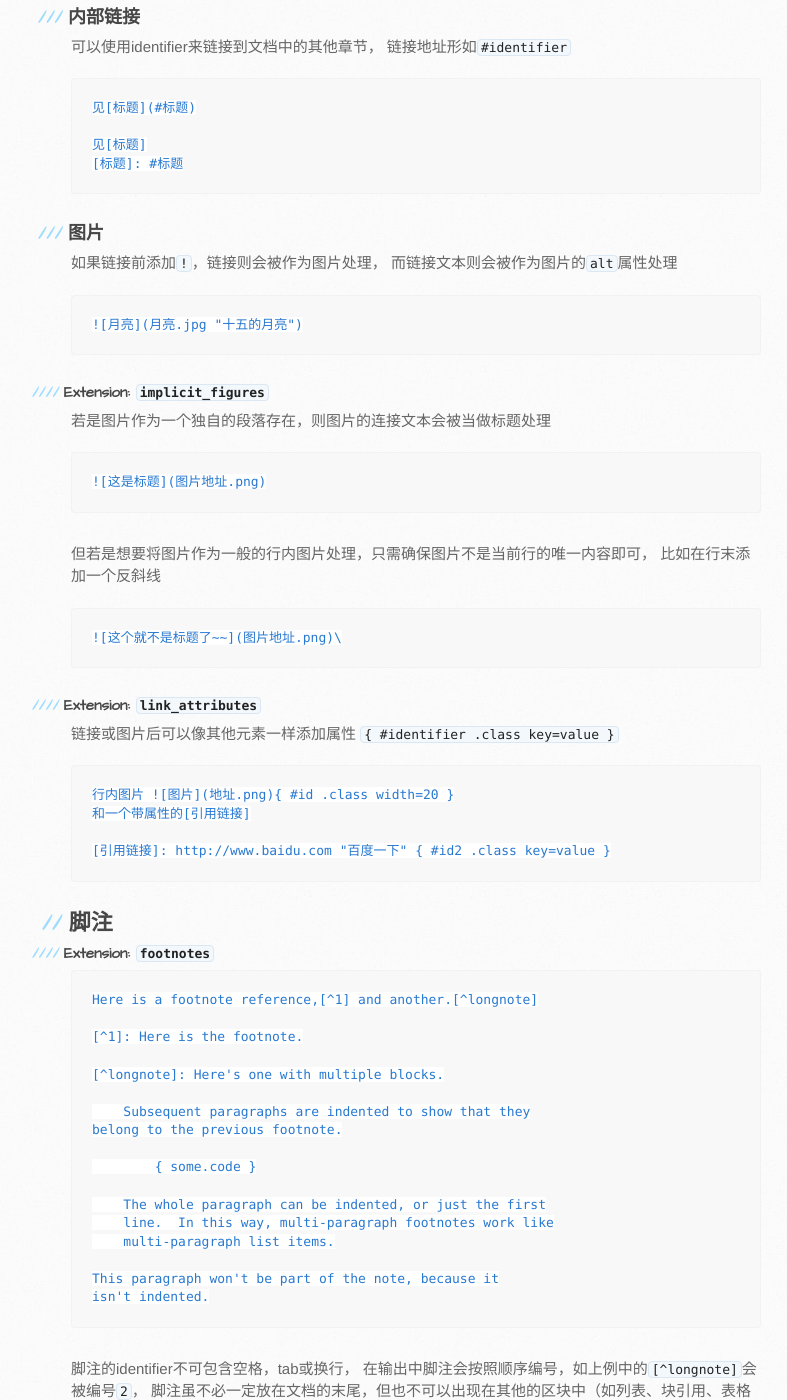
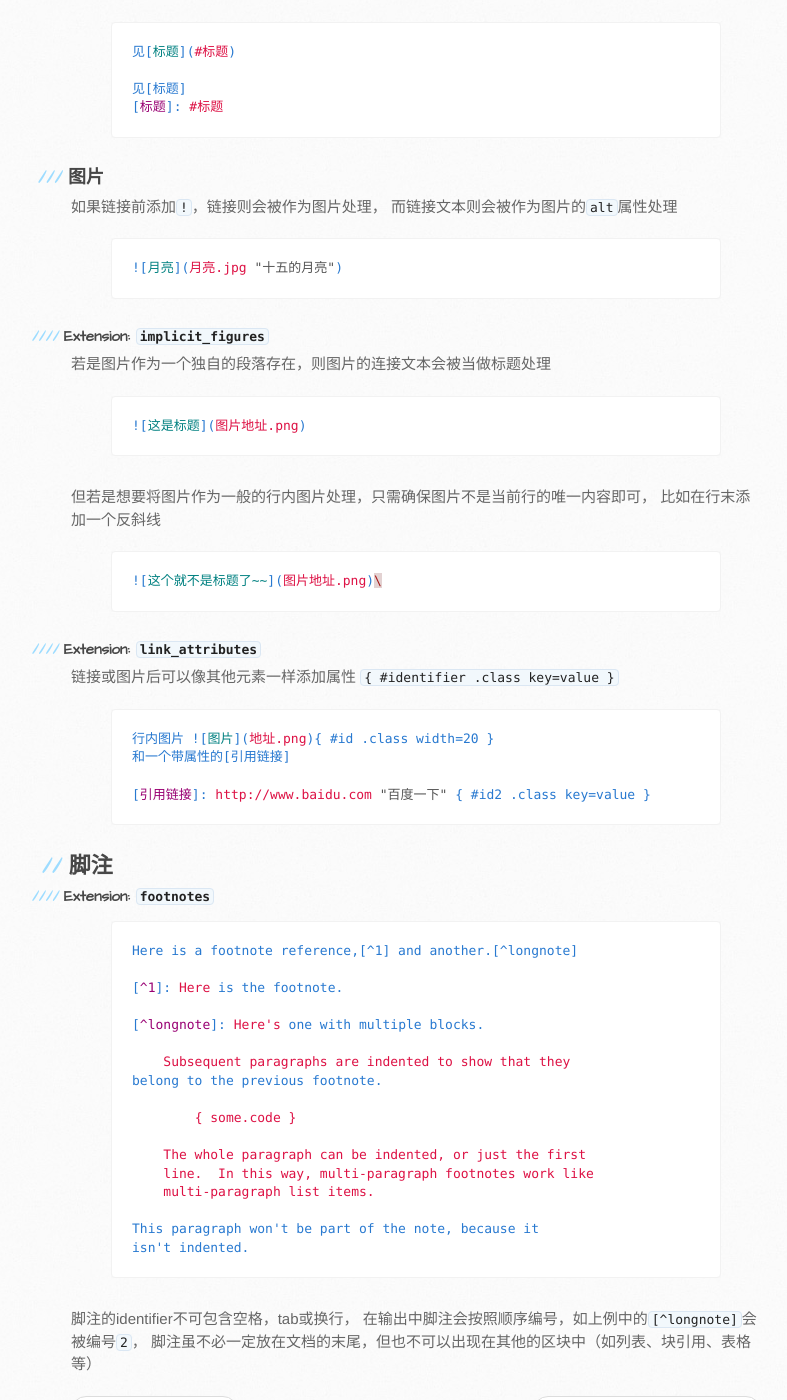
Before and after one commit to baiyangcao/baiyangcao.github.io, a Jekyll site: the page built from _posts/2016-10-16-pandoc-markdown.md, in a window 1280 px wide and 1400 px high, scrolled down 13431 px. Shown: the whole window, without its empty margins (99-886 px from the left). Built offline with Jekyll 4.4.1, drawn with Linux system fonts in a browser that asks for light colours; nearby versions of some CDN libraries; library files that are not in the unit come from our copies; some of the changed text lies outside the part shown.

Commit message:
修复 pandoc MarkDown 代码样式问题

````diff
--- a/_posts/2016-10-16-pandoc-markdown.md
+++ b/_posts/2016-10-16-pandoc-markdown.md
@@ -24,35 +24,41 @@ Pandoc所支持的语法各种对标准Markdown语法的扩展可以通过在格
 段落是指一个或多个空行之后的多行文本，文本中的换行都被视作空格，
 如若要输出换行，则应在行末添加两个或多个空格
 
-> **注：** 段落之后也应加一个空行，以区分段落和其他部分，如：列表
->
-> 如下Markdown语法
-> ```
-> 这是一个段落
->  - 列表项1
->  - 列表项2
-> ```
-> 翻译成HTML如下：
-> ```
-> 这是一个段落  - 列表项1  - 列表项2
-> ```
->
-> 若要正确的显示列表应在段落后添加一个空行，如下：
-> ```
-> 这是一个段落
->
->  - 列表项1
->  - 列表项2
-> ```
+<blockquote>
+**注：** 段落之后也应加一个空行，以区分段落和其他部分，如：列表
+
+如下Markdown语法
+
+{% highlight Markdown %}
+这是一个段落
+ - 列表项1
+ - 列表项2
+{% endhighlight %}
+
+翻译成HTML如下：
+
+{% highlight Markdown %}
+这是一个段落  - 列表项1  - 列表项2
+{% endhighlight %}
+
+若要正确的显示列表应在段落后添加一个空行，如下：
+
+{% highlight Markdown %}
+这是一个段落
+
+ - 列表项1
+ - 列表项2
+{% endhighlight %}
+</blockquote>
 
 #### Extension: `escaped_line_breaks`
 
 也可以通过在行末添加一个反斜线`\`来换行，如：
 
-```
+{% highlight Markdown %}
 这是第一行\
 这是第二行
-```
+{% endhighlight %}
 
 > **注：** 这是在表格单元格中添加换行的唯一形式
 
@@ -65,13 +71,13 @@ Pandoc中支持两种标题语法：Setext和ATX
 setext风格标题是一行文本下跟一行`=`符号（表示一级标题）和`-`符号（表示二级标题），
 文本中可以包含如*斜体*、**加粗**等行内格式
 
-```
+{% highlight Markdown %}
 一级标题
 =======
 
 二级标题
 -------
-```
+{% endhighlight %}
 
 ### ATX风格语法
 
@@ -86,9 +92,9 @@ ATX风格标题就是我们通常所用的Markdown标题语法，在行首添加
 
 可以通过在标题行末添加如下形式的标识符来为标题添加属性：
 
-```
+{% highlight Markdown %}
 {#identifier .class .class key=value key=value}
-```
+{% endhighlight %}
 
 `identifier`会被编译成html文档中的`id`属性，
 `class`会被合并成html文档中的`class`属性
@@ -118,24 +124,24 @@ Pandoc默认每个标题都定义了引用链接，故对于标题`# 标题1`，
 块引用是指一个或多个段落或其他块元素（如列表或标题），每一行以一个`>`符号和一个可选的空格开头
 （`>`符号并不需要在行首，但是不可缩进超过三个空格）
 
-```
+{% highlight Markdown %}
 > 块引用
 > 段落
 >
 > 1. 列表1
 > 2. 列表2
-```
+{% endhighlight %}
 
 块引用并不是每一行都需要以`> `符号开头，只需在每一个区域的首行添加`> `即可，
 如下文本和上述的文本有相同的效果
 
-```
+{% highlight Markdown %}
 > 块引用
 段落
 
 > 1. 列表1
 2. 列表2
-```
+{% endhighlight %}
 
 > **注**
 >
@@ -155,7 +161,7 @@ Pandoc默认每个标题都定义了引用链接，故对于标题`# 标题1`，
 由四个空格或一个tab缩进的文本取做代码块，区块中的特殊字符、空格和换行都会被保留，
 而缩进的空格和tab会在输出中移除，但在代码块中的空行不必缩进
 
-```
+{% highlight Markdown %}
     using System;
 
     public class Program
@@ -165,7 +171,7 @@ Pandoc默认每个标题都定义了引用链接，故对于标题`# 标题1`，
             Console.Write('Hello World!');
         }
     }
-```
+{% endhighlight %}
 
 ### 围栏式代码块
 
@@ -175,11 +181,13 @@ Pandoc默认每个标题都定义了引用链接，故对于标题`# 标题1`，
 代码块以三个或三个以上的`~`符号行开始，以等于或多于开始行`~`个数符号行结束，
 若是代码块中含有`~`，只需使开始行和结束行中的`~`符号个数多于代码块中的即可
 
+{% highlight Markdown %}
     ~~~~~
     ~~~~
     code here
     ~~~~
     ~~~~~~
+{% endhighlight %}
 
 #### Extension: `backtick_code_blocks`
 
@@ -189,6 +197,7 @@ Pandoc默认每个标题都定义了引用链接，故对于标题`# 标题1`，
 
 与标题标识符相同，在波浪线或反引号代码块的首行添加属性即可，如下：
 
+{% highlight Markdown %}
     ~~~ { #id .cs .numberLines }
     using System;
 
@@ -200,11 +209,13 @@ Pandoc默认每个标题都定义了引用链接，故对于标题`# 标题1`，
         }
     }
     ~~~~~~~~~~~~~~~~~~~~~~~~~~~~~~~~
+{% endhighlight %}
 
 如上代码中添加的`cs`类可以用于代码HTML和LaTex输出的代码高亮，
 pandoc所支持高亮的语言可以通过在命令行中输入`pandoc --version`查看，
 除了上述方式设置代码块的高亮语言，也可通过如下方式设置
 
+{% highlight Markdown %}
     ```cs
     using System;
 
@@ -216,6 +227,7 @@ pandoc所支持高亮的语言可以通过在命令行中输入`pandoc --version
         }
     }
     ```
+{% endhighlight %}
 
 ## 行文本块
 
@@ -224,13 +236,13 @@ pandoc所支持高亮的语言可以通过在命令行中输入`pandoc --version
 行文本块是指一系列由`|`和一个空格开头的行，在输出中可以保留空格和换行，
 不会像段落那样将换行符转换成空格，可用于诗文和地址的排版
 
-```
+{% highlight Markdown %}
 | 咏梅
 | 啊！梅花
 |   红
 |
 |       霜
-```
+{% endhighlight %}
 
 ## 列表
 
@@ -238,29 +250,29 @@ pandoc所支持高亮的语言可以通过在命令行中输入`pandoc --version
 
 列表项以星号`*`、加号`+`或减号`-`开头，如下：
 
-```
+{% highlight Markdown %}
  * 列表项1
  * 列表项2
  * 列表项3
-```
+{% endhighlight %}
 
 这样输出的列表是“紧凑”型的列表，若是要输出“宽松”型列表，
 可在列表项之间添加空行即可
 
-```
+{% highlight Markdown %}
  * 列表项1
 
  * 列表项2
 
  * 列表项3
-```
+{% endhighlight %}
 
 `四空格原则`
 
 一个列表项里可以包含多个段落或其他块级别内容，
 但是其次的段落都应该以一个空行和四个空格缩进开始
 
-```
+{% highlight Markdown %}
   * 列表项1 第一段落
 
     列表项1 第二段落
@@ -268,26 +280,26 @@ pandoc所支持高亮的语言可以通过在命令行中输入`pandoc --version
   * 列表项2 第一段落
 
         { code }
-```
+{% endhighlight %}
 
 列表中可以嵌套列表，每一层嵌套列表都需要添加四个空格或一个tab缩进，
 并且每一层应该使用不同的起始符
 
-```
+{% highlight Markdown %}
  * 1.1
      + 1.1.1
         - 1.1.1.1
         - 1.1.1.2
      + 1.1.2
  * 1.2
-```
+{% endhighlight %}
 
 ### 有序列表
 
 有序列表项以数字、一个点`.`和一个空格开头，
 并且取第一个列表项数字为基准，依次向下排，故下面两个列表是一样的
 
-```
+{% highlight Markdown %}
 **列表1**
 
  1. 一
@@ -302,7 +314,7 @@ pandoc所支持高亮的语言可以通过在命令行中输入`pandoc --version
  5. 二
  9. 三
 
-```
+{% endhighlight %}
 
 #### Extension: `fancy_lists`
 
@@ -313,28 +325,28 @@ Pandoc中还支持大小写字母、罗马数字，或用括号、右括号标
 
 `fancy_lists`扩展还支持使用`#`来代替数字
 
-```
+{% highlight Markdown %}
  #. 列表项1
  #. 列表项2
-```
+{% endhighlight %}
 
 #### Extension: `startnum`
 
 Pandoc支持自定义的列表起始数字，而且会在每次使用不同的列表标识便重新开始一个新列表，
 如下会创建三个列表
 
-```
+{% highlight Markdown %}
  (3) 列表1项1
  (7) 列表1项2
   1. 列表2项1
   *  列表2项1
-```
+{% endhighlight %}
 
 ### 定义列表
 
 #### Extension: `definition_lists`
 
-```
+{% highlight Markdown %}
 名词1
 
 :    解释1
@@ -343,7 +355,7 @@ Pandoc支持自定义的列表起始数字，而且会在每次使用不同的
     名词
 
 :   解释2
-```
+{% endhighlight %}
 
 定义列表形式如上，术语独占一行，其后可以跟一个空行，然后是一个或多个定义，
 每一个定义以`:`和`~`开头，可以缩进一到两个空格
@@ -358,7 +370,7 @@ Pandoc支持自定义的列表起始数字，而且会在每次使用不同的
 特殊的列表标识符`@`用于连续编号列表，整个文档中的`@`符号从`1`开始编号，
 依次类推，如下的前三个`@`会分别替换为`1`, `2`, `3`
 
-```
+{% highlight Markdown %}
 (@)  My first example will be numbered (1).
 (@)  My second example will be numbered (2).
 
@@ -370,7 +382,7 @@ Explanation of examples.
 (@good)  This is a good example.
 
 As (@good) illustrates, ...
-```
+{% endhighlight %}
 
 `@`后可以加上一个字符串来表示一个标签，用于在其他地方引用这个序号，
 如上例中的`@good`会被`4`来替换
@@ -382,18 +394,18 @@ As (@good) illustrates, ...
 
 ## 截断列表
 
-```
+{% highlight Markdown %}
  1. 列表1项1
  2. 列表1项2
 
  1. 列表2项1
  2. 列表2项2
-```
+{% endhighlight %}
 
 如上想要输出两个列表，却会输出一个有四项的列表，
 要想“截断”列表1，则可在两个列表之间插入一行没有缩进的行，如HTML注释
 
-```
+{% highlight Markdown %}
  1. 列表1项1
  2. 列表1项2
 
@@ -401,7 +413,7 @@ As (@good) illustrates, ...
 
  1. 列表2项1
  2. 列表2项2
-```
+{% endhighlight %}
 
 ## 水平线
 
@@ -419,7 +431,7 @@ Pandoc中支持`simple_tables`, `multiline_tables`, `grid_tables`和`pipe_tables
 
 简单的表格形如下
 
-```
+{% highlight Markdown %}
   Right     Left     Center     Default
 -------     ------ ----------   -------
      12     12        12            12
@@ -427,7 +439,7 @@ Pandoc中支持`simple_tables`, `multiline_tables`, `grid_tables`和`pipe_tables
       1     1          1             1
 
 Table:  简单表格实例
-```
+{% endhighlight %}
 
 列首行和表格中的每一行都应独占一行，
 列对齐方式由列头和其下虚线行的相对位置决定：
@@ -447,7 +459,7 @@ Table:  简单表格实例
 跨行表格允许列首行和表格中的行可以分多行撰写，但是不支持单元格的跨行和跨列，
 跨行表格必须以一行虚线行开始，以一行虚线行和一个空行结束，行与行之间应有一个空行
 
-```
+{% highlight Markdown %}
 -------------------------------------------------------------
  Centered   Default           Right Left
   Header    Aligned         Aligned Aligned
@@ -462,7 +474,7 @@ Table:  简单表格实例
 
 Table: 这个是标题
 也能跨行的啦~~
-```
+{% endhighlight %}
 
 跨行表格的列首行也可以被忽略，
 也可以只包含一行，但是这一行后必须跟着一个空行
@@ -473,7 +485,7 @@ Table: 这个是标题
 网格表格中的单元格可以包含任意区块（段落、代码块、列表等），
 但对其方式和单元格的跨行跨列都是不支持滴~
 
-```
+{% highlight Markdown %}
 : 网格表格样例
 
 +---------------+---------------+--------------------+
@@ -485,11 +497,11 @@ Table: 这个是标题
 | Oranges       | $2.10         | - cures scurvy     |
 |               |               | - tasty            |
 +---------------+---------------+--------------------+
-```
+{% endhighlight %}
 
 #### Extension: `pipe_tables`
 
-```
+{% highlight Markdown %}
 | Right | Left | Default | Center |
 |------:|:-----|---------|:------:|
 |   12  |  12  |    12   |    12  |
@@ -497,7 +509,7 @@ Table: 这个是标题
 |    1  |    1 |     1   |     1  |
 
   : `pipe_tables`表格样例
-```
+{% endhighlight %}
 
 `pipe_tables`每一列之间用竖线`|`隔开，列首行和其余行之间用虚线行隔开，
 虚线行中用冒号`:`来决定列的对其方式，
@@ -505,13 +517,13 @@ Table: 这个是标题
 但是`pipe_tables`的列首行不能忽略，要是想要生成没有列首的表格，
 只要在列首行的单元格置空便可
 
-```
+{% highlight Markdown %}
  |
 -----|-----:
 苹果|2.05
 梨 |1.37
 橘子 |3.09
-```
+{% endhighlight %}
 
 > **注：** `pipe_tables`中的单元格不可包含如段落、列表等区块元素
 
@@ -522,9 +534,9 @@ Table: 这个是标题
 除了在代码块和行内代码中，反斜线后的任何字符和空格都会按照字面输出，
 Markdown语法中能被转义的字符如下
 
-```
+{% highlight Markdown %}
 \`*_{}[]()>#+-.!
-```
+{% endhighlight %}
 
 ## 行内格式
 
@@ -533,16 +545,16 @@ Markdown语法中能被转义的字符如下
 用一对`*`或`_`包裹起来的文本会被输出为斜体，
 而用一对`**`或`__`包裹起来的文本会被输出为加粗
 
-```
+{% highlight Markdown %}
 强调文本：这里是*斜体*,这里是**加粗**
-```
+{% endhighlight %}
 
 若是`*`或`_`符号前后有空格，或用`\`转义，
 则不会输出为斜体或加粗
 
-```
+{% highlight Markdown %}
 这里 * 不会被翻译成斜体 *, 而且 \*这里也不会\*.
-```
+{% endhighlight %}
 
 #### Extension: `intraword_underscores`
 
@@ -555,9 +567,9 @@ Markdown语法中能被转义的字符如下
 
 一对`~~`所包裹的文本会添加一条删除线
 
-```
+{% highlight Markdown %}
 ~~这个文本被删除了~~
-```
+{% endhighlight %}
 
 ### 上标和下标
 
@@ -566,11 +578,11 @@ Markdown语法中能被转义的字符如下
 上标可以通过一对`^`标识，而下标可以通过一对`~`标识，
 若上下标中包含空格，可以通过`\`转义空格
 
-```
+{% highlight Markdown %}
 H~2~O
 2^10^ = 1024
 P~a\ cat~
-```
+{% endhighlight %}
 
 ### 行内代码块
 
@@ -578,19 +590,19 @@ P~a\ cat~
 而行内代码块中含有反引号`` ` ``，可以用双反引号包裹代码块，
 但是行内代码块中的转义符`\`没有转义的作用
 
-```
+{% highlight Markdown %}
 这是一个`行内代码块`
 这是一个行内代码块的反引号`` ` ``
 这是一个行内代码块的反斜线`\`
-```
+{% endhighlight %}
 
 #### Extension: `inline_code_attributes`
 
 与[代码块](#extension-fenced_code_attributes)一样，行内代码块后写可以添加属性，形式如下：
 
-```
+{% highlight Markdown %}
 `行内代码块`{ #identifier .class key=value }
-```
+{% endhighlight %}
 
 ## HTML代码
 
@@ -608,26 +620,26 @@ P~a\ cat~
 
 如果用尖括号包裹一个URL或email地址，就会输出一个链接：
 
-```
+{% highlight Markdown %}
 <http://google.com>
 <sam@green.eggs.ham>
-```
+{% endhighlight %}
 
 ### 行内链接
 
 行内链接文本由方括号`[]`包裹，其后跟URL链接用圆括号`()`包裹，
 圆括号内的URL后可以用双引号`"`包裹一串字符串作为链接标题，
 
-```
+{% highlight Markdown %}
 这是 [行内链接](链接地址), 并且这是 [一个
 带有标题的行内链接](http://fsf.org "链接标题，鼠标悬停时显示")
-```
+{% endhighlight %}
 
 Email的链接地址应该跟在`mailto`后面
 
-```
+{% highlight Markdown %}
 [给我邮件哦~~](mailto:sam@green.eggs.ham)
-```
+{% endhighlight %}
 
 ### 引用链接
 
@@ -636,31 +648,31 @@ Email的链接地址应该跟在`mailto`后面
 \
 链接由方括号`[]`包裹的连接文本和由方括号`[]`包裹的连接标签组成
 
-```
+{% highlight Markdown %}
 [链接文本1][Label1]
 [链接文本2][Label2]
-```
+{% endhighlight %}
 
 链接定义由方括号`[]`包裹的链接标签、冒号、空格和
 链接地址（可以用尖括号`<>`包裹）组成，
 其后还可以跟空格+链接标题，由单引号`'`, `"`或圆括号`()`包裹
 
-```
+{% highlight Markdown %}
 [Label1]: http://www.baidu.com "百度一下"
 [Label2]: http://www.google.com
     "谷歌一下"
-```
+{% endhighlight %}
 
 > **注：** 链接标签不区分大小写
 
 **隐式引用连接**链接中的连接标签部分为空，
 而链接定义中的链接标签由链接文本替换
 
-```
+{% highlight Markdown %}
 详情见[官方网站][]
 
 [官方网站]: http://guanfangwangzhan.com
-```
+{% endhighlight %}
 
 #### Extension: `shortcut_reference_links`
 
@@ -671,54 +683,54 @@ Email的链接地址应该跟在`mailto`后面
 可以使用identifier来链接到文档中的其他章节，
 链接地址形如`#identifier`
 
-```
+{% highlight Markdown %}
 见[标题](#标题)
 
 见[标题]
 [标题]: #标题
-```
+{% endhighlight %}
 
 ### 图片
 
 如果链接前添加`!`，链接则会被作为图片处理，
 而链接文本则会被作为图片的`alt`属性处理
 
-```
+{% highlight Markdown %}
 ![月亮](月亮.jpg "十五的月亮")
-```
+{% endhighlight %}
 
 #### Extension: `implicit_figures`
 
 若是图片作为一个独自的段落存在，则图片的连接文本会被当做标题处理
 
-```
+{% highlight Markdown %}
 ![这是标题](图片地址.png)
-```
+{% endhighlight %}
 
 但若是想要将图片作为一般的行内图片处理，只需确保图片不是当前行的唯一内容即可，
 比如在行末添加一个反斜线
 
-```
+{% highlight Markdown %}
 ![这个就不是标题了~~](图片地址.png)\
-```
+{% endhighlight %}
 
 #### Extension: `link_attributes`
 
 链接或图片后可以像其他元素一样添加属性
 `{ #identifier .class key=value }`
 
-```
+{% highlight Markdown %}
 行内图片 ![图片](地址.png){ #id .class width=20 }
 和一个带属性的[引用链接]
 
 [引用链接]: http://www.baidu.com "百度一下" { #id2 .class key=value }
-```
+{% endhighlight %}
 
 ## 脚注
 
 #### Extension: `footnotes`
 
-```
+{% highlight Markdown %}
 Here is a footnote reference,[^1] and another.[^longnote]
 
 [^1]: Here is the footnote.
@@ -736,7 +748,7 @@ belong to the previous footnote.
 
 This paragraph won't be part of the note, because it
 isn't indented.
-```
+{% endhighlight %}
 
 脚注的identifier不可包含空格，tab或换行，
 在输出中脚注会按照顺序编号，如上例中的`[^longnote]`会被编号`2`，
````
